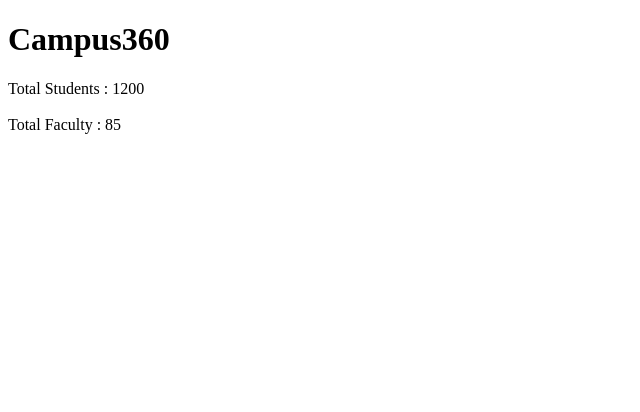
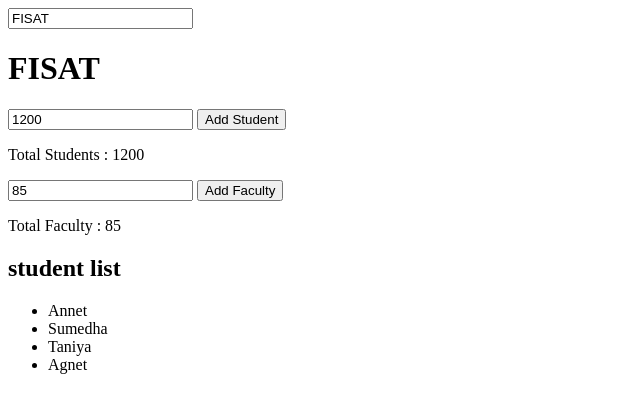
Before and after one commit to annetpault/MCA-angularjs-NSDC, a website: page index.html in a window 1280 px wide. Shown: the whole page, without its empty margins (0-640 px from the left). Drawn offline with nearby package versions, Linux system fonts and the light colour scheme.

Commit message:
directives done

```diff
--- a/index.html
+++ b/index.html
@@ -1,14 +1,37 @@
 <!DOCTYPE html>
-<html lang="en">
+<html lang="en" ng-app="campus360">
+
 <head>
     <meta charset="UTF-8">
     <meta name="viewport" content="width=device-width, initial-scale=1.0">
+    <script src="node_modules/angular/angular.min.js"></script>
+    <script src="js/app.js"></script>
     <title>College Dashboard</title>
 </head>
-<body>
-    <h1><b>Campus360</b></h1>
-    <p>Total Students : 1200<br><br>
-    Total Faculty : 85</p>
+
+<body ng-controller="dashboardcontoller">
+
+    <input type="text" ng-model="collegename">
+    <h1>{{collegename}}</h1>
+
+    <input type="text" ng-model="totalStudents">
+    <button ng-click="totalStudents= totalStudents+1">Add Student</button>
+    <p>Total Students : {{totalStudents}}</p>
+
+    <input type="text" ng-model="totalFaculty">
+    <button ng-click="totalFaculty= totalFaculty+1">Add Faculty</button>
+    <p>Total Faculty : {{totalFaculty}}</p>
+
+    <h2>student list</h2>
+
+    <ul>
+        <li ng-repeat="student in students">
+
+            {{student}}
+
+        </li>
+    </ul>
 
 </body>
+
 </html>
--- a/js/app.js
+++ b/js/app.js
@@ -0,0 +1,19 @@
+var app =angular.module('campus360',[]);
+
+app.controller("dashboardcontoller",function($scope){
+
+
+    $scope.collegename="FISAT";
+    $scope.totalStudents=1200;
+    $scope.totalFaculty=85;
+
+    console.log("dashboard controller is loaded");
+
+    $scope.students=[
+        "Annet","Sumedha","Taniya","Agnet"
+    ];
+
+    $scope.addstudent=function(){
+        $scope.totalstudents++;
+    };
+});
```
